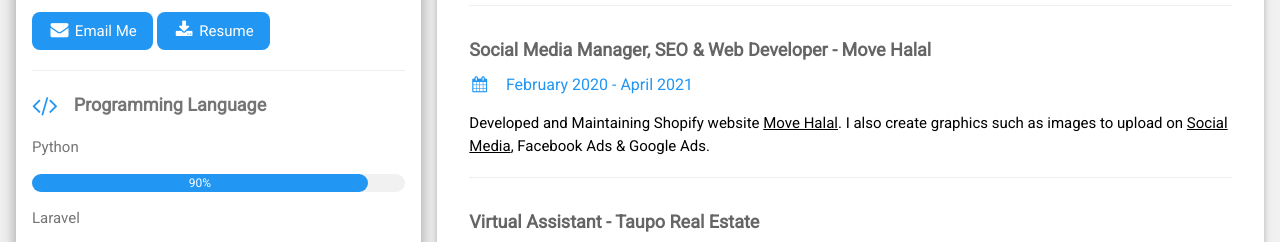
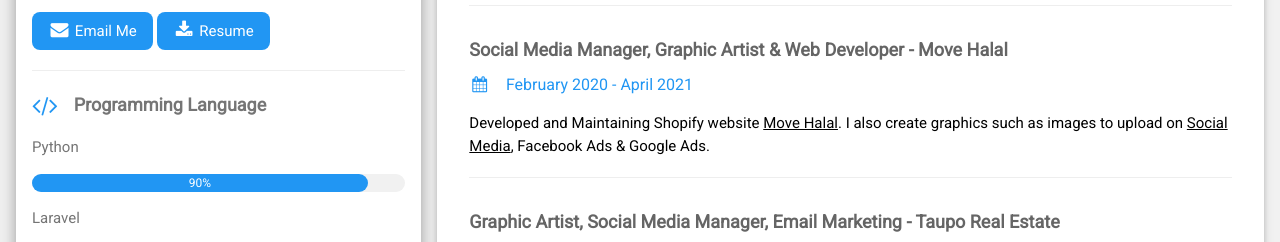
Before and after one commit to aldgreat/Profile, a plain HTML site: page index.html in a window 1280 px wide. Shown: the part 687-929 px from the top of the page. Drawn offline with nearby package versions, Linux system fonts and the light colour scheme.

Commit message:
Update index.html

```diff
--- a/index.html
+++ b/index.html
@@ -237,7 +237,7 @@
                 <hr>
               </div>
               <div class="w3-container">
-                <h5 class="w3-opacity"><b>Social Media Manager, SEO & Web Developer - Move Halal</b></h5>
+                <h5 class="w3-opacity"><b>Social Media Manager, Graphic Artist & Web Developer - Move Halal</b></h5>
                 <h6 class="w3-text-blue"><i class="fa fa-calendar fa-fw w3-margin-right"></i>February 2020 - April 2021
                     <!--<span class="w3-tag w3-blue w3-round">Current</span>--></h6>
                 <p>Developed and Maintaining Shopify website <a href="https://www.movehalal.com/">Move Halal</a>. I also create graphics such as images to upload on <a href="https://www.facebook.com/MoveHalal/">Social Media</a>, Facebook Ads & Google Ads.
@@ -245,7 +245,7 @@
                 <hr>
               </div>
           <div class="w3-container">
-            <h5 class="w3-opacity"><b>Virtual Assistant - Taupo Real Estate</b></h5>
+            <h5 class="w3-opacity"><b>Graphic Artist, Social Media Manager, Email Marketing - Taupo Real Estate</b></h5>
             <h6 class="w3-text-blue"><i class="fa fa-calendar fa-fw w3-margin-right"></i>March 2018 - February 2020
                 <!--<span class="w3-tag w3-blue w3-round">Current</span>--></h6>
             <p>Developed and Maintaining Real Estate website <a href="https://www.tauporealestate.net/">Taupo Real Estate</a>. I also create graphics such as images and videos
```
